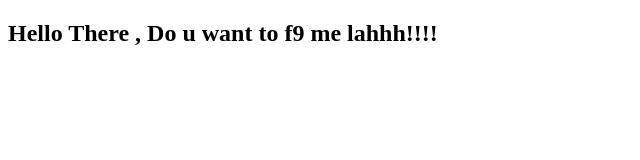
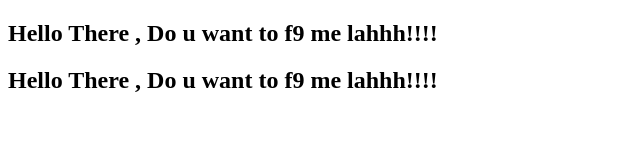
Before and after one commit to RobertPham0327/test-git, a plain HTML site: page index.html in a window 1280 px wide. Shown: the whole page, without its empty margins (0-640 px from the left). Drawn offline with Linux system fonts and the light colour scheme.

Commit message:
fix there

```diff
--- a/index.html
+++ b/index.html
@@ -7,5 +7,6 @@
 </head>
 <body>
     <h2> Hello There , Do u want to f9 me lahhh!!!!</h2>
+    <h2> Hello There , Do u want to f9 me lahhh!!!!</h2>
 </body>
 </html>
```
